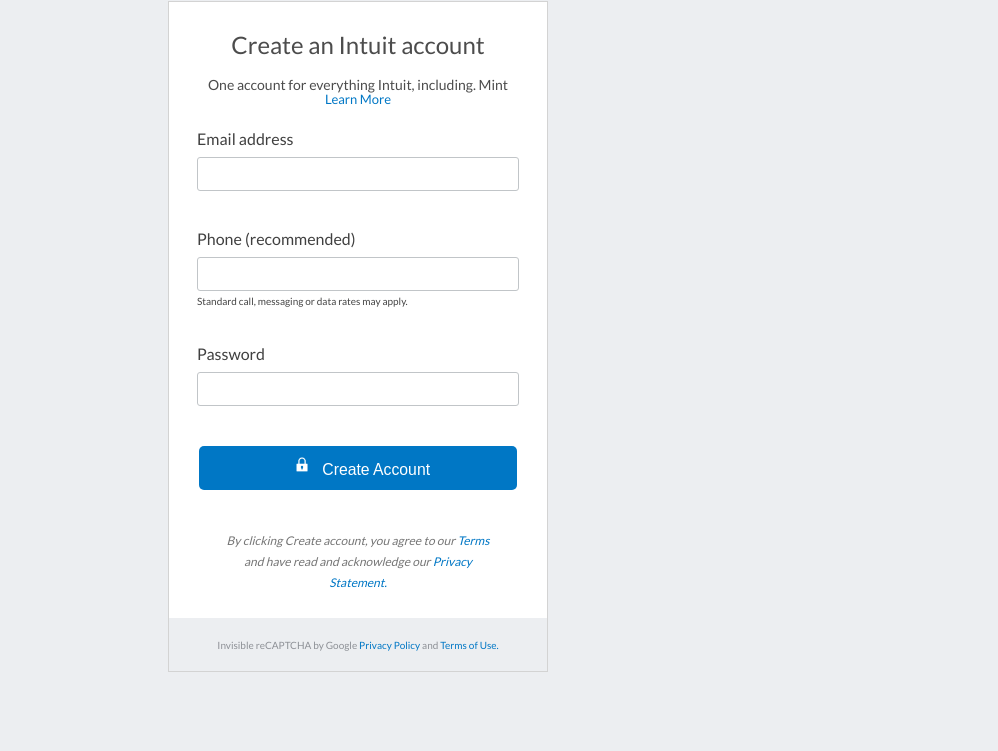
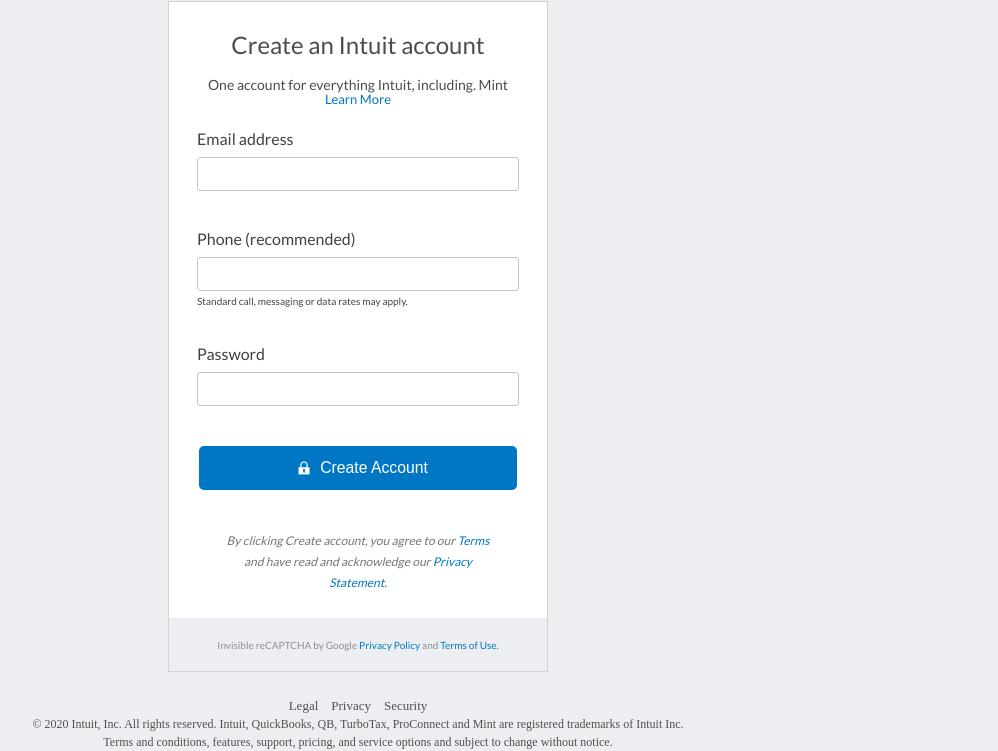
Before and after one commit to lufere/forms-project, a plain HTML site: page index.html in a window 1280 px wide. Shown: the part 175-926 px from the top of the page, without its empty margins (282-1280 px from the left). Before the commit the page ends 847 px from the top, so only its background shows below. Drawn offline with Linux system fonts and the light colour scheme.

Commit message:
Finished legal footer

```diff
--- a/css/style.css
+++ b/css/style.css
@@ -109,7 +109,9 @@ form{
 }
 
 form button{
-    display:block;
+    display:flex;
+    justify-content: center;
+    align-items: center;
     height: 44px;
     width: 318px;
     background-color: rgb(0, 119, 197);
@@ -122,7 +124,7 @@ form button{
 }
 
 form button img{
-    padding: 3px 10px;
+    padding: 5px 10px;
 }
 
 #disclaimer{
@@ -155,3 +157,16 @@ form button img{
 #captcha a{
     font-size: 10px;
 }
+
+footer a{
+    margin: 0 5px;
+    color:rgb(80, 80, 80);
+}
+
+footer{
+    font-size: 12px;
+    color:rgb(80, 80, 80);
+    text-align: center;
+    margin-top: 25px;
+    line-height: 18px;
+}
--- a/index.html
+++ b/index.html
@@ -56,4 +56,14 @@
             </div>
         </form>
     </main>
+    <footer>
+        <div>
+            <a href="http://about.intuit.com/legal/">Legal</a>
+            <a href="https://security.intuit.com/privacy/">Privacy</a>
+            <a href="http://security.intuit.com/">Security</a>
+        </div>
+        <p>© 2020 Intuit, Inc. All rights reserved. Intuit, QuickBooks, QB, TurboTax, ProConnect and Mint are registered trademarks of Intuit Inc.<br>
+            Terms and conditions, features, support, pricing, and service options and subject to change without notice.
+        </p>
+    </footer>
 </body>
```
